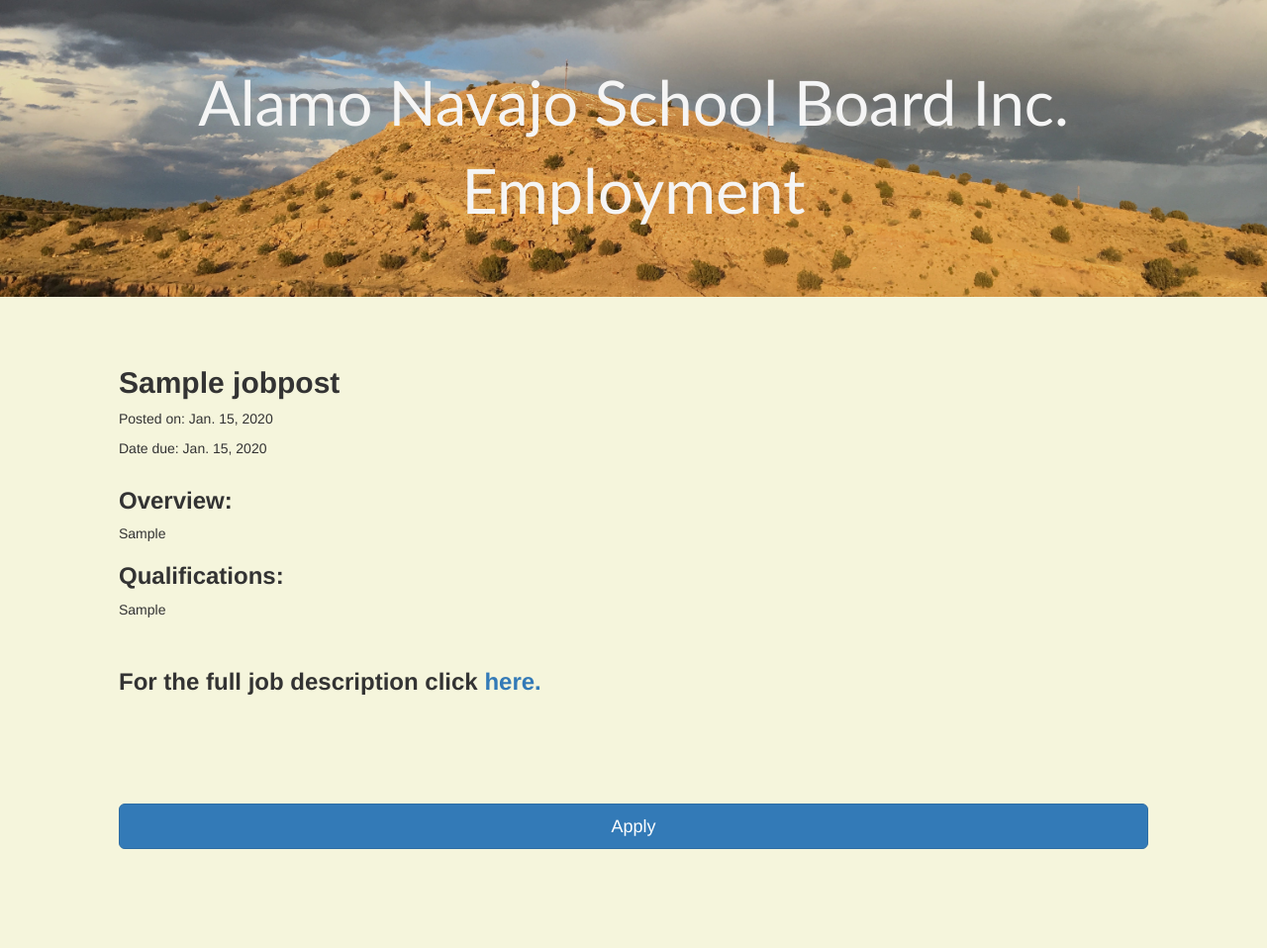
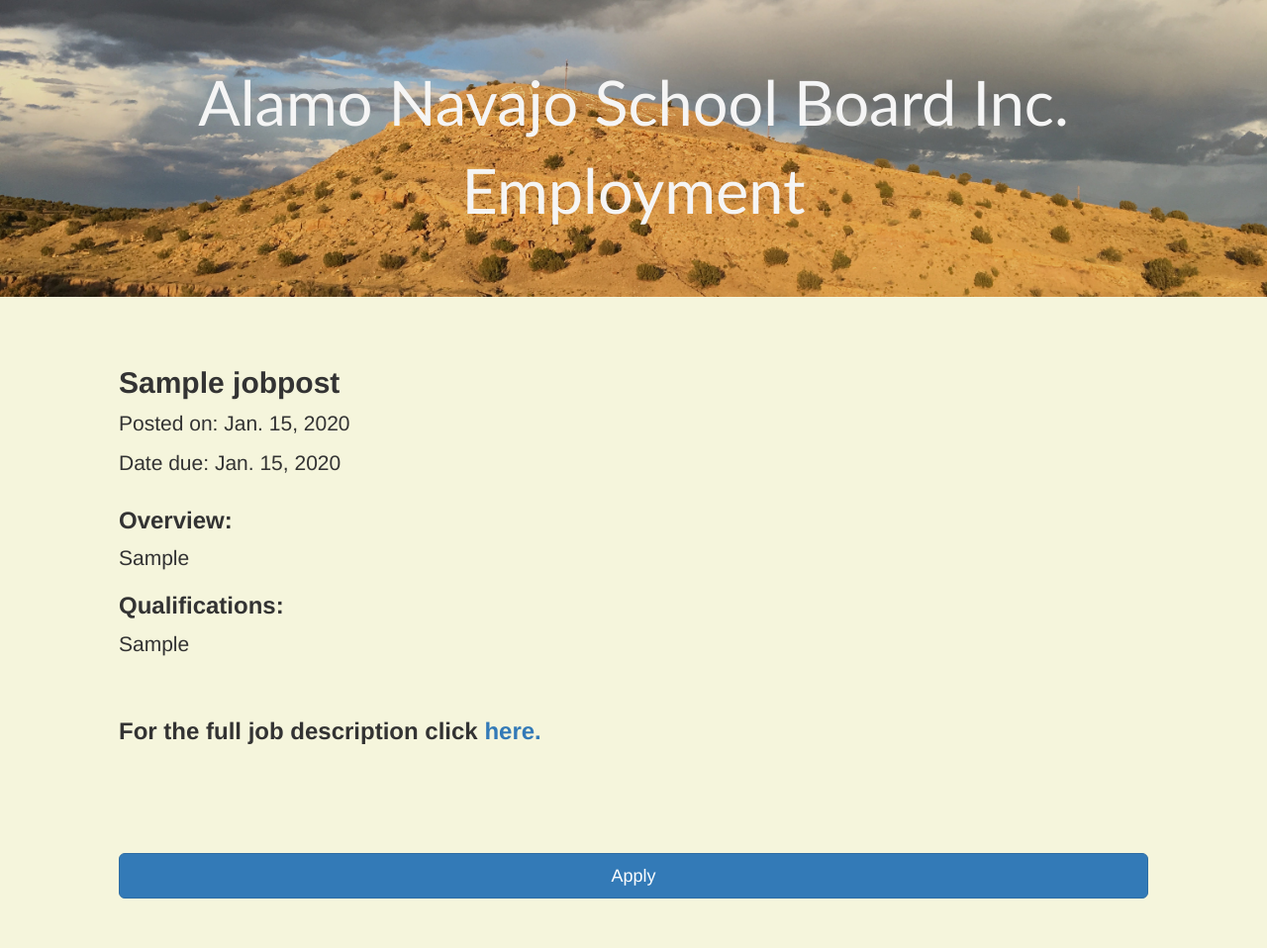
Before and after one commit to JetMas/ANSBI, a Django app: page /1/ in a window 1280 px wide. Shown: the whole page at 99% size. Before the commit the page ends 858 px from the top, so only its background shows below. Run offline with Django 3.2, Linux system fonts and the light colour scheme; tables that the repository leaves empty hold one stand-in row (values such as "Sample post"); some libraries are stand-ins or nearby versions.

Commit message:
Made the font in Detail.html larger

```diff
--- a/Employment/templates/Employment/Detail.html
+++ b/Employment/templates/Employment/Detail.html
@@ -10,7 +10,7 @@
 
 {% block content %}
     <section class="container">
-        <div class="row">
+        <div class="row" style="font-size: 1.5em">
             <div class="col-sm-12">
                 <h2><strong>{{ job.job_title }}</strong></h2>
                 <p>Posted on: {{ job.post_date }}</p>
```
